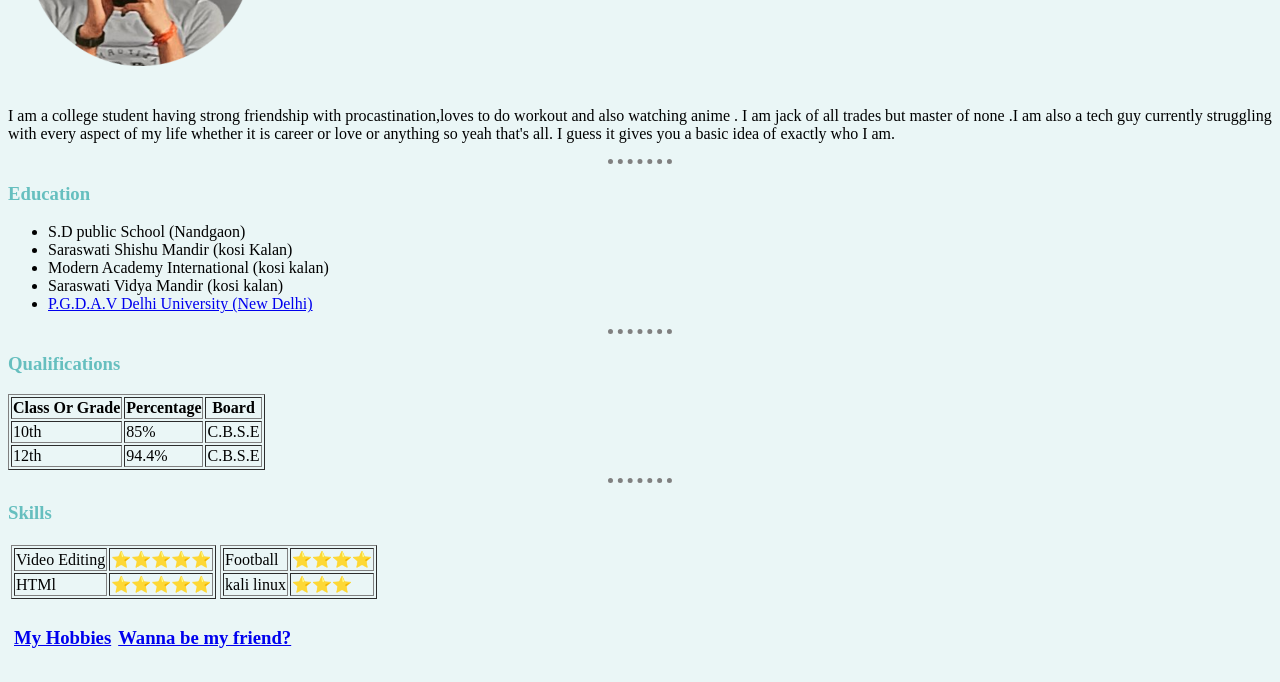
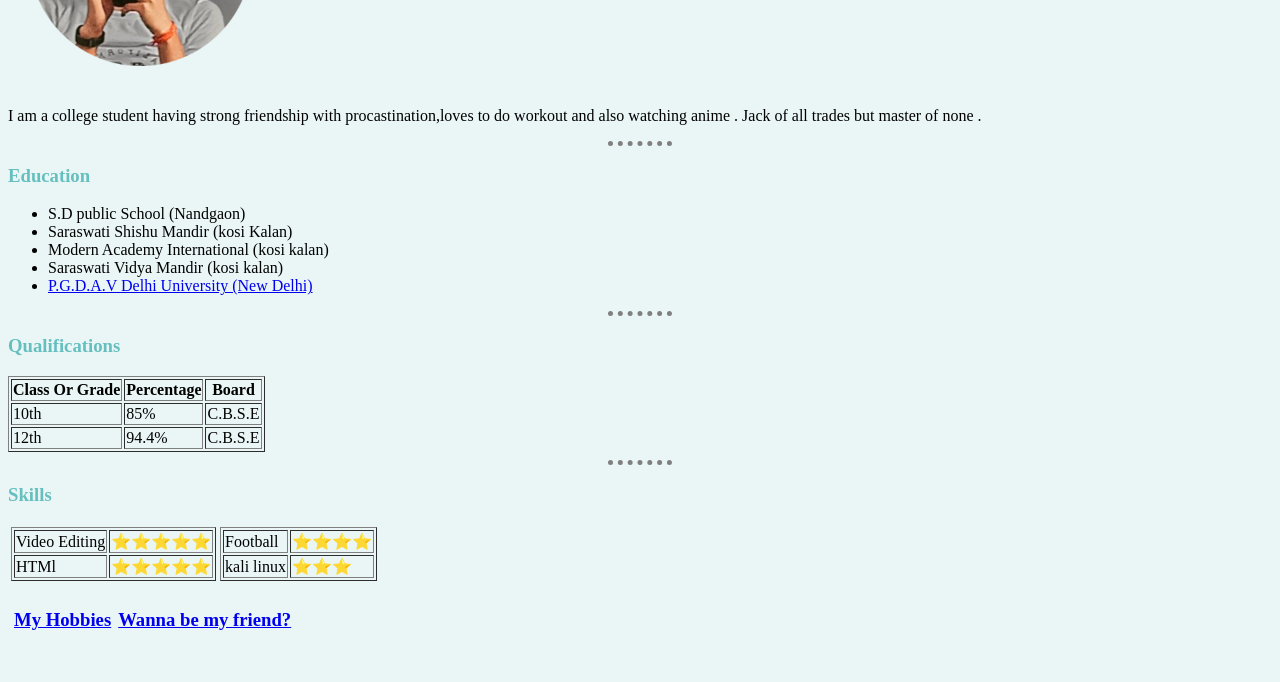
Before and after one commit to MurliGoyal/CV, a plain HTML site: page index.html in a window 1280 px wide. Shown: the part 186-868 px from the top of the page. Drawn offline with Linux system fonts and the light colour scheme.

Commit message:
Update index.html

```diff
--- a/index.html
+++ b/index.html
@@ -29,10 +29,7 @@
     </table>
     <p>
       I am a college student having strong friendship with procastination,loves
-      to do workout and also watching anime . I am jack of all trades but master
-      of none .I am also a tech guy currently struggling with every aspect of my
-      life whether it is career or love or anything so yeah that's all. I guess
-      it gives you a basic idea of exactly who I am.
+      to do workout and also watching anime . Jack of all trades but master of none .
     </p>
     <hr />
     <h3>Education</h3>
```
